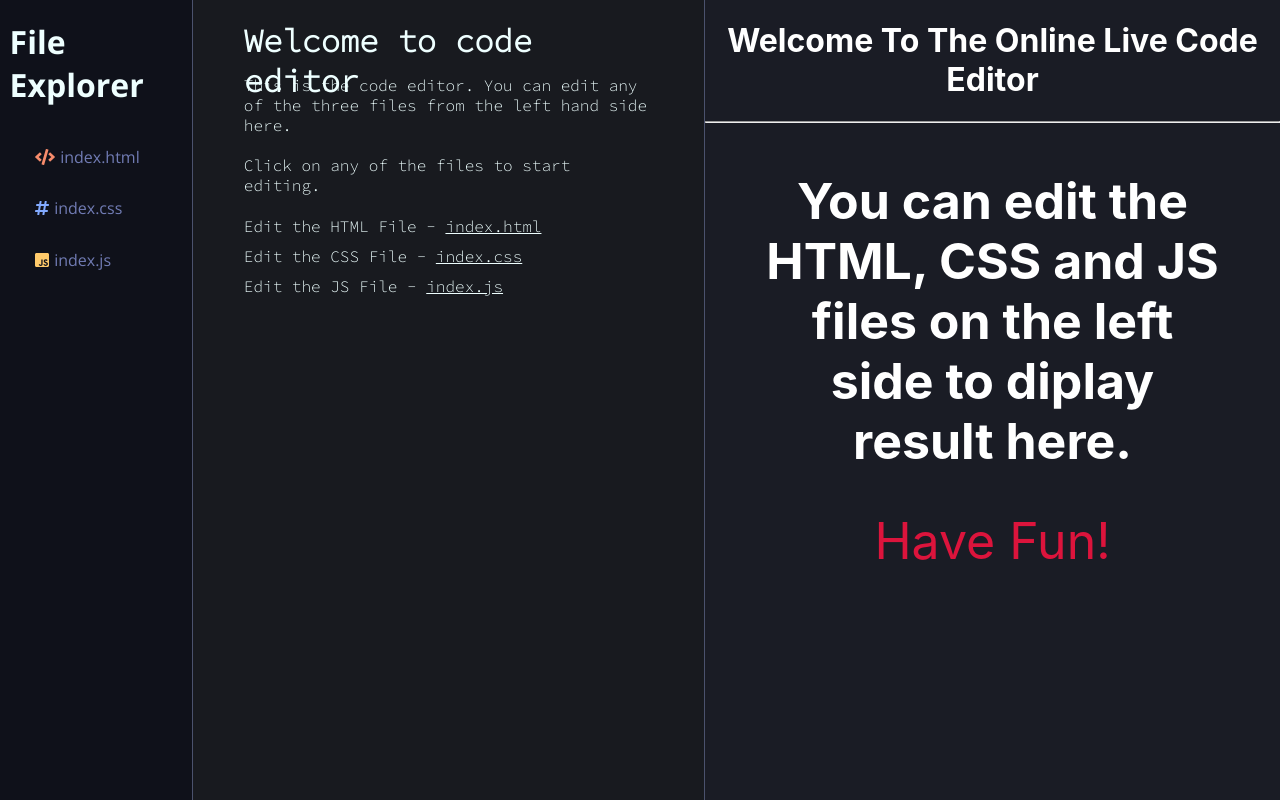
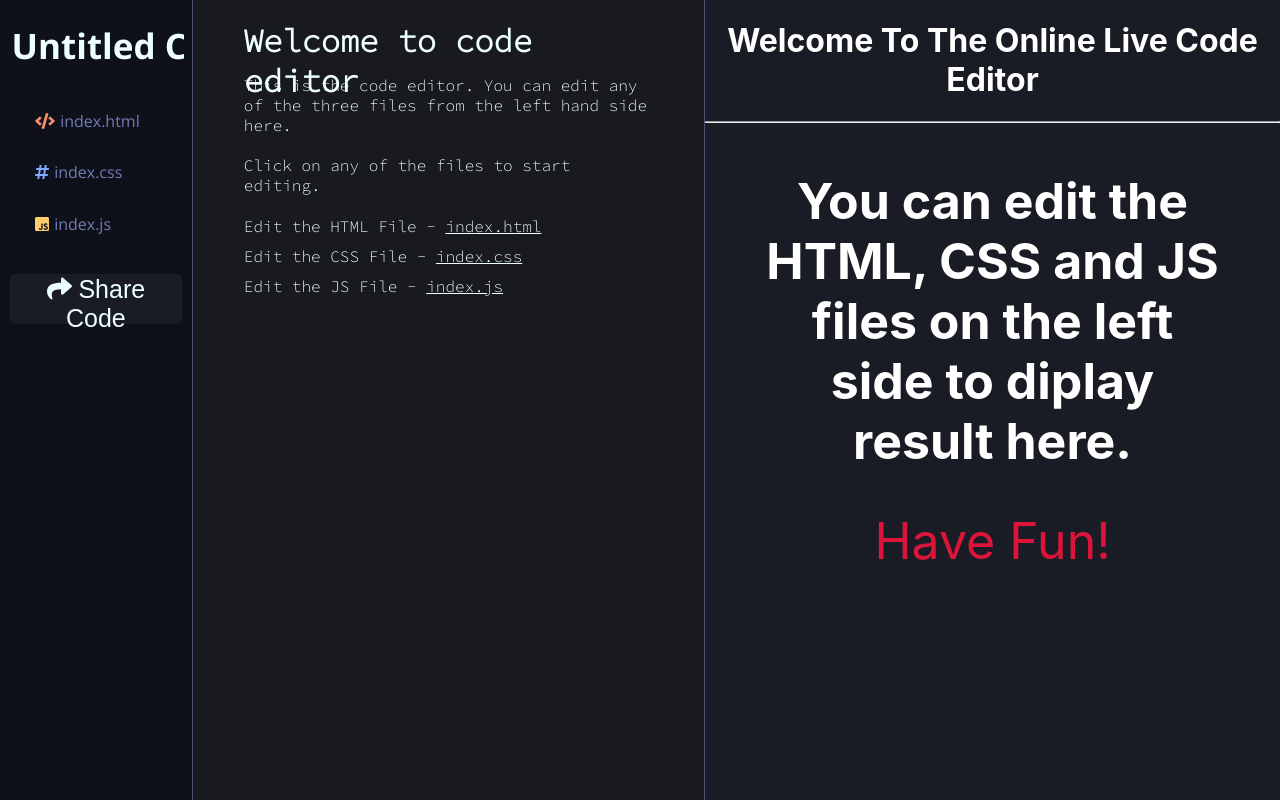
Before and after one commit to shubhankarshankar/Live-Code-Editor, a React (Create React App) app: page /home in a window 1280 px wide. Built offline with nearby package versions, Linux system fonts and the light colour scheme.

Commit message:
TRY api request

```diff
--- a/src/App.tsx
+++ b/src/App.tsx
@@ -35,7 +35,7 @@ const App: React.FC = () => {
 	return (
 		<div className="App">
 			<Router>
-				<FileExplorer />
+				<FileExplorer srcDoc={srcDoc} />
 
 				<div className="editor-main-outer-wrapper">
 					<Switch>
--- a/src/Components/FileExplorer/fileexplorer.css
+++ b/src/Components/FileExplorer/fileexplorer.css
@@ -13,6 +13,31 @@
 .file-explorer-wrapper .file-explorer-inner h1 {
   width: 90%;
   margin: 20px auto;
+}
+
+.file-explorer-wrapper .file-explorer-inner input[type="text"] {
+  width: 90%;
+  margin: 10% 5%;
+  height: 50px;
+  font-size: 35px;
+  font-family: "Open Sans";
+  font-weight: bold;
+  color: #eeffff;
+  background-color: #0f111a;
+  border: none;
+  outline: none;
+}
+
+.file-explorer-wrapper .file-explorer-inner button {
+  width: 90%;
+  margin: 10% 5%;
+  height: 50px;
+  font-size: 25px;
+  cursor: pointer;
+  color: #eeffff;
+  background-color: #1a1c25;
+  border-radius: 5px;
+  border: none;
 }
 
 .file-explorer-wrapper .file-explorer-inner nav {
--- a/src/Components/FileExplorer/fileexplorer.scss
+++ b/src/Components/FileExplorer/fileexplorer.scss
@@ -11,6 +11,29 @@
 		h1 {
 			width: 90%;
 			margin: 20px auto;
+		}
+		input[type="text"] {
+			width: 90%;
+			margin: 10% 5%;
+			height: 50px;
+			font-size: 35px;
+			font-family: "Open Sans";
+			font-weight: bold;
+			color: $white;
+			background-color: $bg-main;
+			border: none;
+			outline: none;
+		}
+		button {
+			width: 90%;
+			margin: 10% 5%;
+			height: 50px;
+			font-size: 25px;
+			cursor: pointer;
+			color: $white;
+			background-color: $active;
+			border-radius: 5px;
+			border: none;
 		}
 		nav {
 			overflow: hidden;
--- a/src/Components/FileExplorer/index.tsx
+++ b/src/Components/FileExplorer/index.tsx
@@ -1,13 +1,64 @@
 import React from "react";
 import { NavLink } from "react-router-dom";
+import pastebin from "../../apis/pastebin";
+import {
+	api_dev_key,
+	api_option,
+	api_paste_expire_date,
+	api_paste_format,
+	api_paste_private,
+} from "../../Config/pastebin_api";
 import "./fileexplorer.css";
 
-class FileExplorer extends React.Component {
-	render() {
+export interface FileExplorerProps {
+	srcDoc: string;
+}
+
+const FileExplorer: React.FC<FileExplorerProps> = ({ srcDoc }) => {
+	const [docName, setDocName] = React.useState<string>("Untitled Code");
+
+	let api_paste_name: string = "";
+	let api_paste_code: string = "";
+
+	React.useEffect(() => {
+		// eslint-disable-next-line
+		api_paste_name = docName;
+		// eslint-disable-next-line
+		api_paste_code = srcDoc;
+	}, [docName]);
+
+	const handleClick = () => {
+		pastebin
+			.post("/", {
+				params: {
+					api_dev_key,
+					api_option,
+					api_paste_expire_date,
+					api_paste_format,
+					api_paste_private,
+					api_paste_name,
+					api_paste_code,
+				},
+			})
+			.then(res => {
+				console.log(res);
+			})
+			.catch(err => {
+				console.log(err);
+			});
+	};
+
 	return (
 		<div className="file-explorer-wrapper">
 			<div className="file-explorer-inner">
-					<h1>File Explorer</h1>
+				<input
+					type="text"
+					placeholder="File Name"
+					value={docName}
+					onChange={e => {
+						setDocName(e.target.value);
+					}}
+				/>
 				<nav className="nav">
 					<ul>
 						<NavLink to="/html">
@@ -32,10 +83,13 @@ class FileExplorer extends React.Component {
 						</NavLink>
 					</ul>
 				</nav>
+
+				<button onClick={handleClick}>
+					<i className="fas fa-share" /> Share Code
+				</button>
 			</div>
 		</div>
 	);
-	}
-}
+};
 
 export default FileExplorer;
--- /dev/null
+++ b/src/apis/pastebin.ts
@@ -0,0 +1,9 @@
+import axios from "axios";
+
+export default axios.create({
+  baseURL:
+    "https://pastebin.com/api/api_post.php",
+  headers: {
+    "Content-type": "application/x-www-form-urlencoded"
+  }
+});
--- a/src/global_styles.scss
+++ b/src/global_styles.scss
@@ -12,3 +12,4 @@ $cyan: #89ddff;
 $gray: #717cb4;
 $select: #717cb4;
 $active: #1a1c25;
+$button: #191a21;
```
Also changed, not shown: 1 other file (tests, documents, lock files or other folders). Lines whose indentation alone changed are shown as unchanged.
